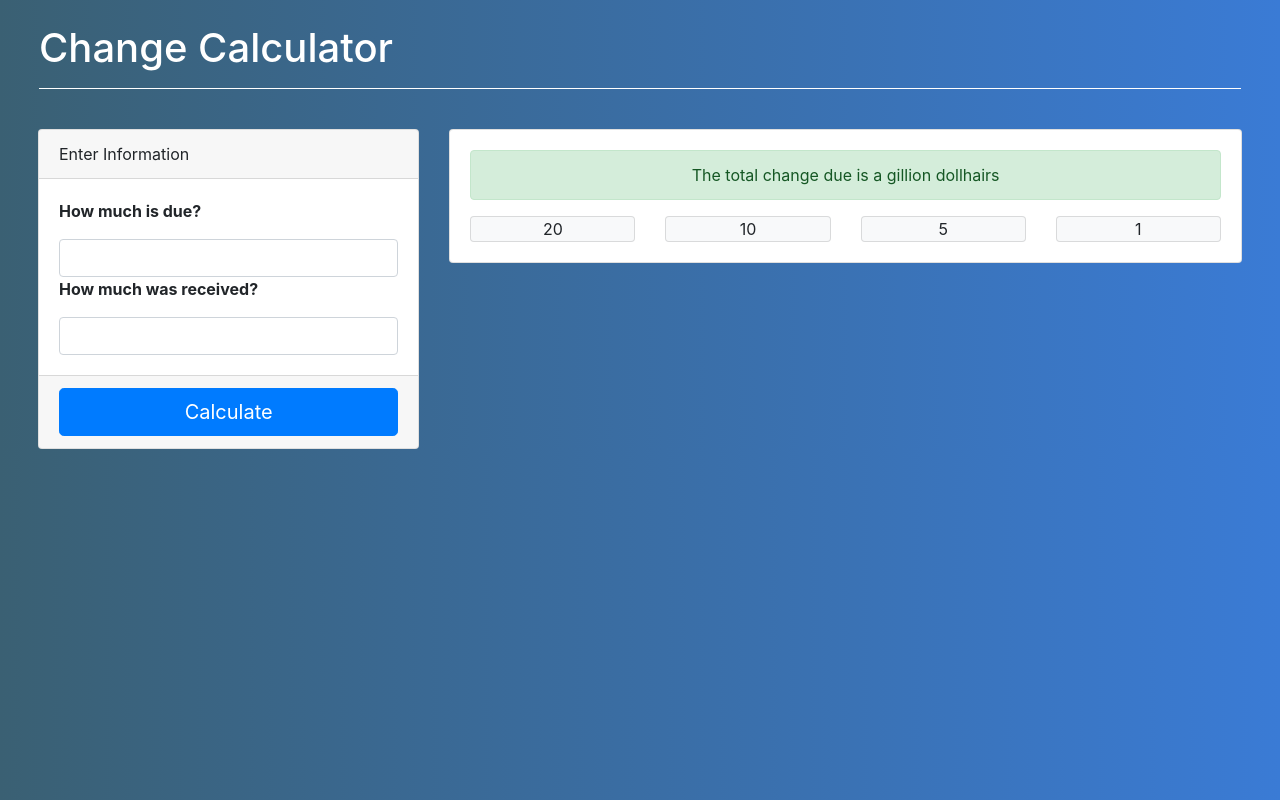
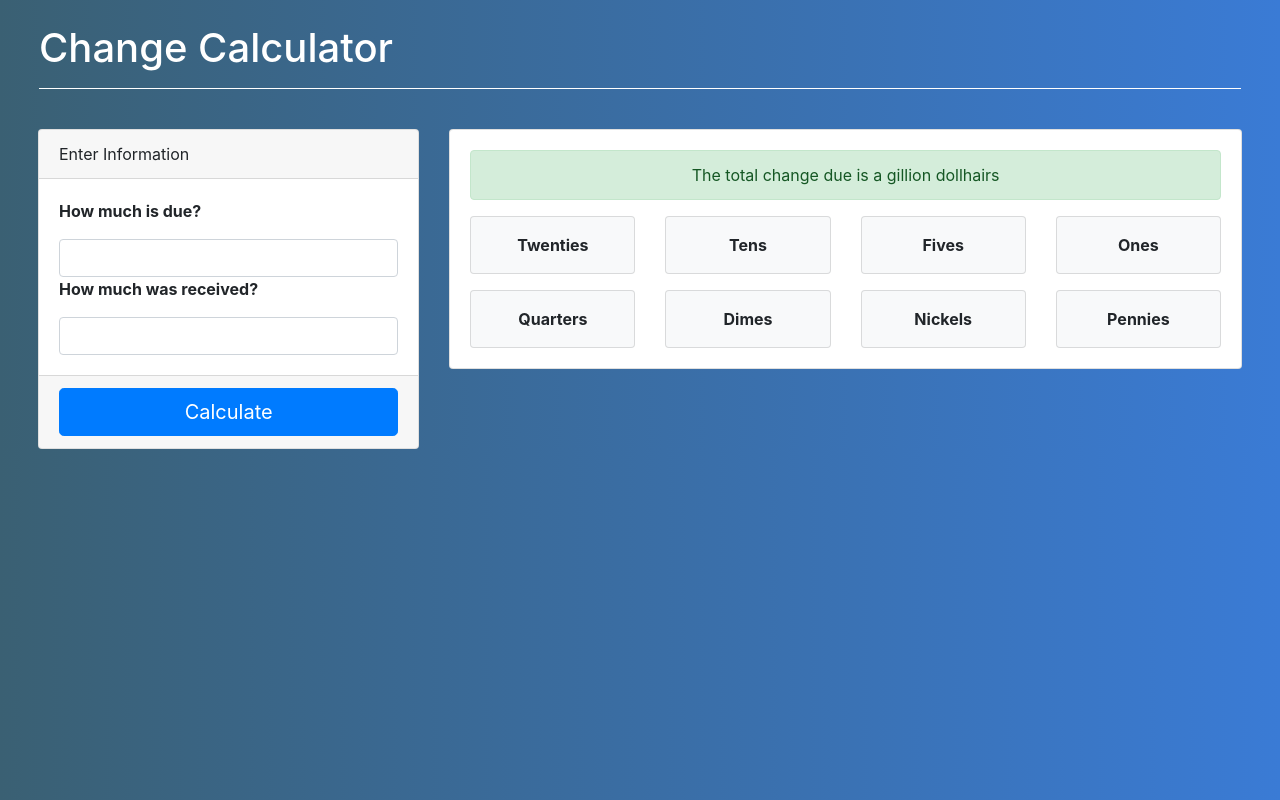
Before and after one commit to DRodriguez88/startnow-react100-change-calculator, a React app: page / in a window 1280 px wide. Built offline with nearby package versions, Linux system fonts and the light colour scheme.

Commit message:
card 2 nearing completion

```diff
--- a/src/app.jsx
+++ b/src/app.jsx
@@ -37,29 +37,49 @@ class App extends Component {
                 <div className="alert alert-success text-center">
                   The total change due is a gillion dollhairs
                 </div>
-                <div id="dollarsRow" className="row">
+                <div id="dollarsRow" className="row mb-3">
                   <div className="col-3">
                     <div id="twenties" className="card bg-light text-center w-100">
-                      20
+                      <p className="mt-3 font-weight-bold">Twenties</p>
                     </div>
                   </div>
                   <div className="col-3">
                     <div id="tens" className="card bg-light text-center">
-                      10
+                      <p className="mt-3 font-weight-bold">Tens</p>
                     </div>
                   </div>
                   <div className="col-3">
                     <div id="fives" className="card bg-light text-center">
-                      5
+                      <p className="mt-3 font-weight-bold">Fives</p>
                     </div>
                   </div>
                   <div className="col-3">
                     <div id="ones" className="card bg-light text-center">
-                      1
+                      <p className="mt-3 font-weight-bold">Ones</p>
                     </div>
                   </div>
                 </div>
                 <div id="coinsRow" className="row">
+                  <div className="col-3">
+                    <div id="quarters" className="card bg-light text-center w-100">
+                      <p className="mt-3 font-weight-bold">Quarters</p>
+                    </div>
+                  </div>
+                  <div className="col-3">
+                    <div id="dimes" className="card bg-light text-center w-100">
+                      <p className="mt-3 font-weight-bold">Dimes</p>
+                    </div>
+                  </div>
+                  <div className="col-3">
+                    <div id="nickels" className="card bg-light text-center w-100">
+                      <p className="mt-3 font-weight-bold">Nickels</p>
+                    </div>
+                  </div>
+                  <div className="col-3">
+                    <div id="pennies" className="card bg-light text-center w-100">
+                     <p className="mt-3 font-weight-bold">Pennies</p>
+                    </div>
+                  </div>
                 </div>
               </div>
             </div>
```
